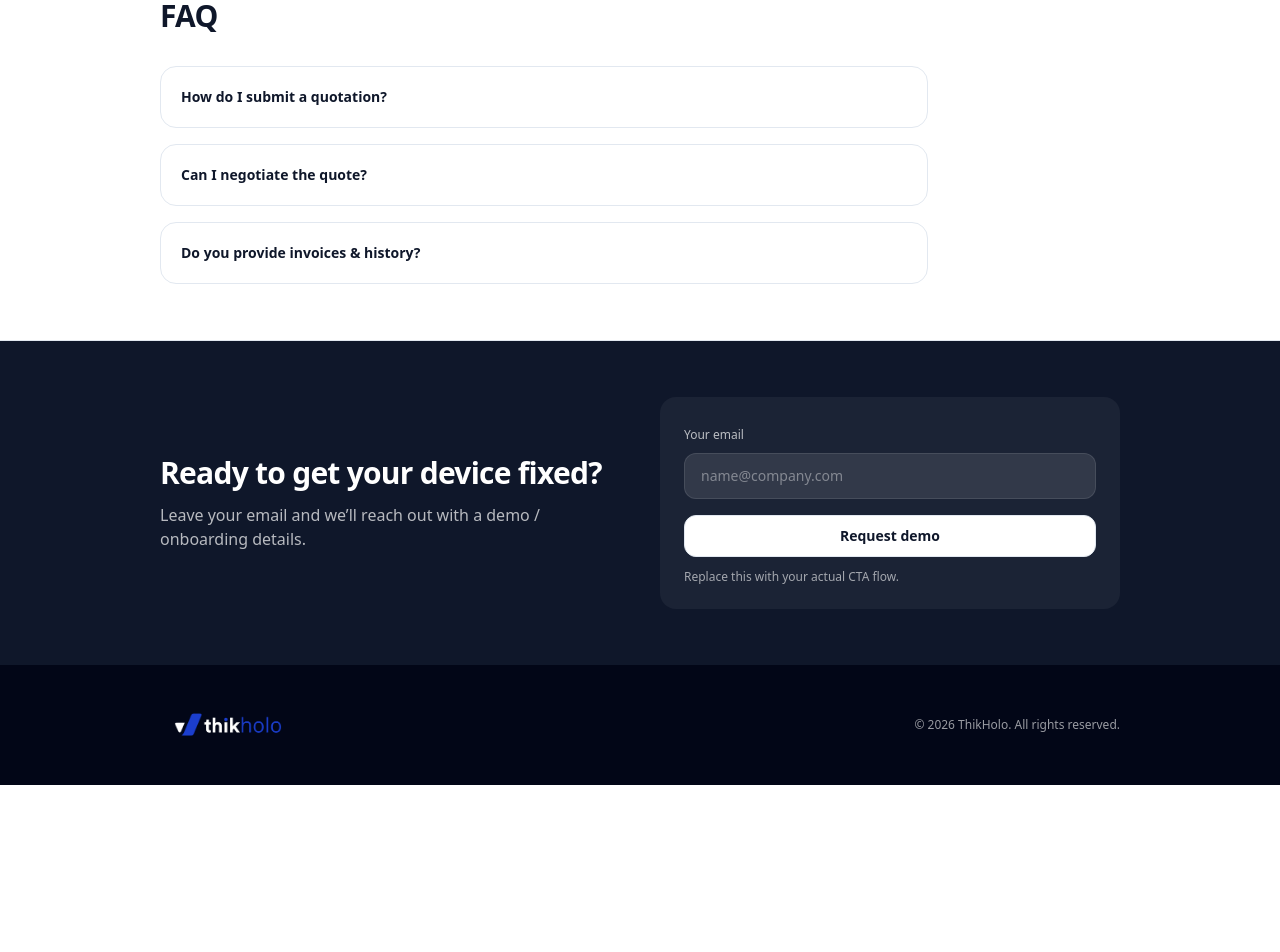
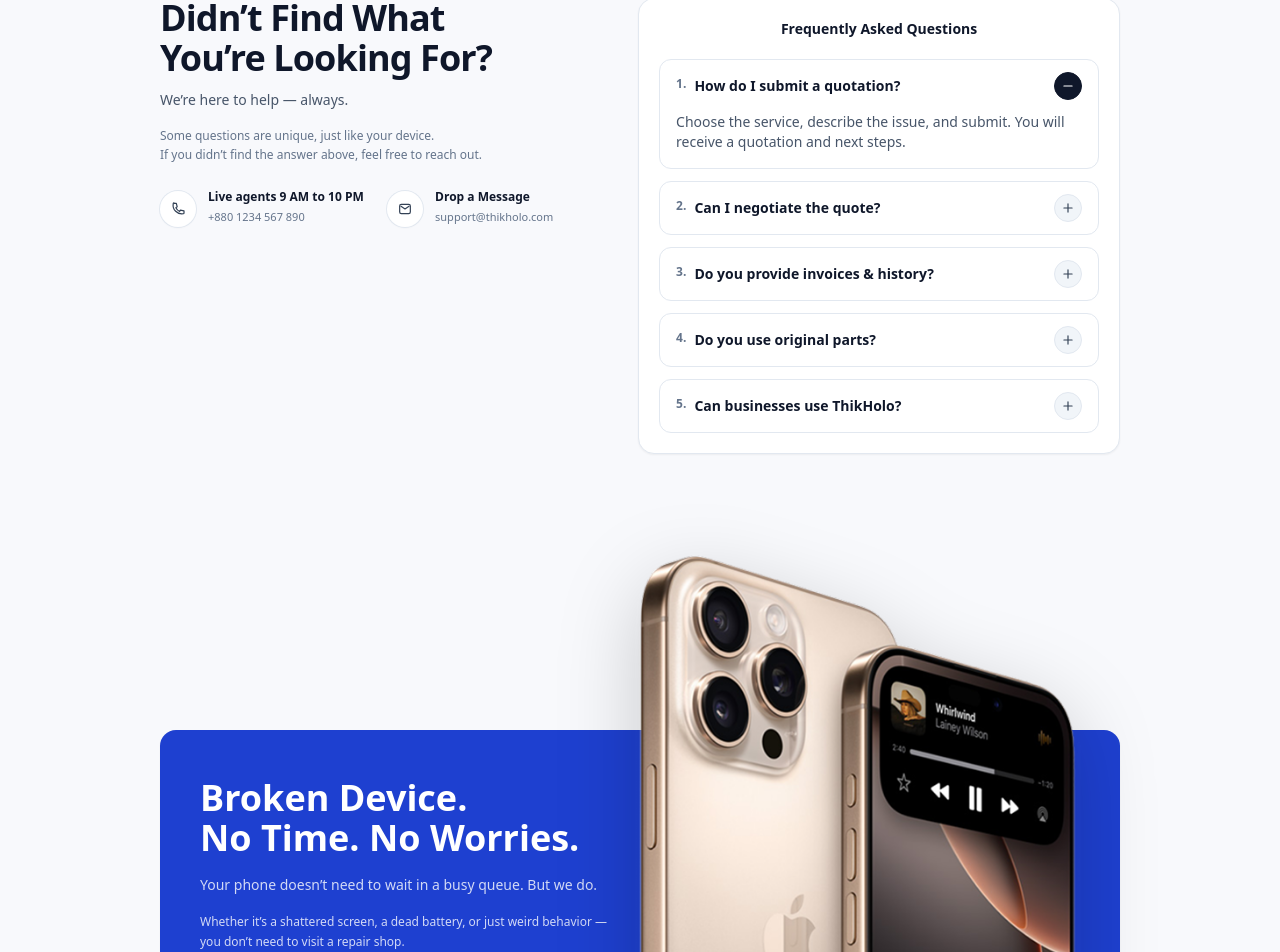
Before and after one commit to thikholo/thikholo_web, a React (Vite) app: page / in a window 1280 px wide. Shown: the part 4639-5591 px from the top of the page. Before the commit the page ends 5424 px from the top, so only its background shows below. Built offline with nearby package versions, Linux system fonts and the light colour scheme.

Commit message:
till faq done

```diff
--- a/src/sections/FAQ.jsx
+++ b/src/sections/FAQ.jsx
@@ -1,37 +1,282 @@
-import Container from '../components/Container.jsx'
+import { useState } from "react";
+import Container from "../components/Container.jsx";
+// If you want to use your Button component somewhere else, keep it.
+// import Button from "../components/Button.jsx";
+
+// 🔁 Change extension if needed (png/jpg/webp)
+import brokenDevice from "../assets/brokenDevice.png";
 
 const faqs = [
   {
-    q: 'How do I submit a quotation?',
-    a: 'Choose the service, describe the issue, and submit. You will receive a quotation and next steps.',
+    q: "How do I submit a quotation?",
+    a: "Choose the service, describe the issue, and submit. You will receive a quotation and next steps.",
   },
   {
-    q: 'Can I negotiate the quote?',
-    a: 'If negotiation is enabled for that service partner, you can counter-offer before confirming.',
+    q: "Can I negotiate the quote?",
+    a: "If negotiation is enabled for that service partner, you can counter-offer before confirming.",
   },
   {
-    q: 'Do you provide invoices & history?',
-    a: 'Yes — every job is tracked with invoice and service history for transparency.',
+    q: "Do you provide invoices & history?",
+    a: "Yes — every job is tracked with invoice and service history for transparency.",
   },
-]
+  {
+    q: "Do you use original parts?",
+    a: "We match you with verified partners. Part options (original/third-party) are shown clearly in the quote.",
+  },
+  {
+    q: "Can businesses use ThikHolo?",
+    a: "Yes. Teams can manage multiple devices with centralized tracking and reporting.",
+  },
+];
 
 export default function FAQ() {
+  const [openIdx, setOpenIdx] = useState(0);
+
   return (
-    <section id="faq" className="border-t border-slate-200 bg-white">
+    <section id="faq" className="border-t border-slate-200 bg-[#F8F9FC]">
+      {/* Top: Help + FAQ */}
       <Container className="py-14">
-        <h2 className="text-2xl font-semibold tracking-tight md:text-3xl">FAQ</h2>
+        <div className="grid items-start gap-10 lg:grid-cols-[1fr_1.1fr]">
+          {/* Left: Help card */}
+          <div>
+            <h2 className="text-3xl font-semibold tracking-tight text-slate-900 md:text-4xl">
+              Didn’t Find What
+              <br />
+              You’re Looking For?
+            </h2>
 
-        <div className="mt-8 grid gap-4 md:max-w-3xl">
-          {faqs.map((f) => (
-            <details key={f.q} className="group rounded-2xl border border-slate-200 p-5">
-              <summary className="cursor-pointer list-none text-sm font-semibold text-slate-900">
-                {f.q}
-              </summary>
-              <p className="mt-3 text-sm leading-relaxed text-slate-600">{f.a}</p>
-            </details>
-          ))}
+            <p className="mt-3 text-sm text-slate-600">We’re here to help — always.</p>
+
+            <p className="mt-4 max-w-sm text-xs leading-relaxed text-slate-500">
+              Some questions are unique, just like your device.
+              <br />
+              If you didn’t find the answer above, feel free to reach out.
+            </p>
+
+            <div className="mt-6 grid gap-4 sm:grid-cols-2">
+              {/* Live agents */}
+              <div className="flex items-start gap-3">
+                <span className="mt-0.5 inline-flex h-9 w-9 items-center justify-center rounded-full bg-white shadow-sm ring-1 ring-slate-200">
+                  <PhoneMiniIcon className="h-4 w-4 text-slate-700" />
+                </span>
+
+                <div>
+                  <div className="text-xs font-semibold text-slate-900">Live agents 9 AM to 10 PM</div>
+                  <div className="mt-1 text-[11px] text-slate-500">+880 1234 567 890</div>
+                </div>
+              </div>
+
+              {/* Drop a message */}
+              <div className="flex items-start gap-3">
+                <span className="mt-0.5 inline-flex h-9 w-9 items-center justify-center rounded-full bg-white shadow-sm ring-1 ring-slate-200">
+                  <MailMiniIcon className="h-4 w-4 text-slate-700" />
+                </span>
+
+                <div>
+                  <div className="text-xs font-semibold text-slate-900">Drop a Message</div>
+                  <div className="mt-1 text-[11px] text-slate-500">support@thikholo.com</div>
+                </div>
+              </div>
+            </div>
+
+            {/* ✅ Removed “Schedule a callback” button + helper text as requested */}
+          </div>
+
+          {/* Right: FAQ accordion */}
+          <div className="rounded-2xl border border-slate-200 bg-white p-5 shadow-sm">
+            <div className="text-sm font-semibold text-slate-900 text-center">
+              Frequently Asked Questions
+            </div>
+
+            <div className="mt-5 grid gap-3">
+              {faqs.map((f, idx) => {
+                const isOpen = openIdx === idx;
+
+                return (
+                  <div
+                    key={f.q}
+                    className={[
+                      "rounded-xl border transition",
+                      isOpen ? "border-slate-200 bg-white" : "border-slate-200 bg-white",
+                    ].join(" ")}
+                  >
+                    <button
+                      type="button"
+                      onClick={() => setOpenIdx((v) => (v === idx ? -1 : idx))}
+                      className="flex w-full items-center justify-between gap-4 px-4 py-3 text-left"
+                    >
+                      <div className="flex items-start gap-2">
+                        <span className="text-xs font-semibold text-slate-500">{idx + 1}.</span>
+                        <span className="text-xs font-semibold text-slate-900 sm:text-sm">
+                          {f.q}
+                        </span>
+                      </div>
+
+                      <span
+                        className={[
+                          "inline-flex h-7 w-7 items-center justify-center rounded-full border",
+                          isOpen
+                            ? "border-slate-900 bg-slate-900 text-white"
+                            : "border-slate-200 bg-slate-100 text-slate-700",
+                        ].join(" ")}
+                        aria-hidden="true"
+                      >
+                        {isOpen ? <MinusIcon className="h-3.5 w-3.5" /> : <PlusIcon className="h-3.5 w-3.5" />}
+                      </span>
+                    </button>
+
+                    {isOpen ? (
+                      <div className="px-4 pb-4">
+                        <p className="text-xs leading-relaxed text-slate-600 sm:text-sm">{f.a}</p>
+                      </div>
+                    ) : null}
+                  </div>
+                );
+              })}
+            </div>
+          </div>
         </div>
       </Container>
+
+{/* Bottom: Broken Device promo */}
+<Container   className="
+    pb-14
+    pt-20
+    sm:pt-24
+    md:pt-28
+    lg:pt-40
+    xl:pt-[220px]
+    2xl:pt-[260px]
+  ">
+  <div className="relative overflow-visible rounded-2xl bg-[#1E40D0] shadow-sm">
+    {/* inner padding area */}
+    <div className="grid gap-8 px-8 py-10 md:grid-cols-2 md:px-10 md:py-12">
+      {/* Left content */}
+      <div className="max-w-lg">
+        <h3 className="text-3xl font-semibold leading-tight text-white md:text-4xl">
+          Broken Device.
+          <br />
+          No Time. No Worries.
+        </h3>
+
+        <p className="mt-4 text-sm leading-relaxed text-white/80">
+          Your phone doesn’t need to wait in a busy queue. But we do.
+        </p>
+
+        <p className="mt-4 text-xs leading-relaxed text-white/80">
+          Whether it’s a shattered screen, a dead battery, or just weird behavior — you don’t need
+          to visit a repair shop.
+        </p>
+
+        <button
+          type="button"
+          className="mt-6 inline-flex items-center gap-2 rounded-lg bg-[#F6FF7A] px-5 py-2.5 text-sm font-semibold text-slate-900 shadow-sm hover:opacity-95"
+        >
+          Get My Device Fixed Now
+          <SendIcon className="h-4 w-4" />
+        </button>
+
+        <div className="mt-3 text-xs text-white/75">You call. We’ll fix it.</div>
+      </div>
+
+      {/* right spacer */}
+      <div className="hidden md:block" />
+    </div>
+
+    {/* ✅ Hovering phone (md+) */}
+    <img
+      src={brokenDevice}
+      alt="Broken device"
+      className="pointer-events-none hidden md:block absolute right-0 bottom-0
+                 h-[360px] lg:h-[520px] xl:h-[620px]
+                 -translate-y-0 lg:-translate-y-0 xl:-translate-y-0
+                 drop-shadow-[0_24px_40px_rgba(0,0,0,0.20)]
+                 object-contain"
+    />
+
+    {/* ✅ Mobile version (stacked, still slightly floating) */}
+    <div className="md:hidden px-6 pb-0">
+      <img
+        src={brokenDevice}
+        alt="Broken device"
+        className="mx-auto w-full max-w-[420px]
+                   -mt-6 drop-shadow-[0_20px_30px_rgba(0,0,0,0.18)]
+                   object-contain"
+      />
+    </div>
+  </div>
+</Container>
+
     </section>
-  )
+  );
 }
+
+/* --- Small icons --- */
+function PhoneMiniIcon({ className = "" }) {
+  return (
+    <svg className={className} viewBox="0 0 24 24" fill="none">
+      <path
+        d="M6.5 3.5h3l1.3 5.2-2 1.3c1.2 2.5 3.1 4.4 5.6 5.6l1.3-2 5.3 1.3v3c0 .6-.4 1.1-1 1.2-9.1 1.4-16.6-6.1-15.2-15.2.1-.6.6-1 1.2-1Z"
+        stroke="currentColor"
+        strokeWidth="1.8"
+        strokeLinejoin="round"
+      />
+    </svg>
+  );
+}
+
+function MailMiniIcon({ className = "" }) {
+  return (
+    <svg className={className} viewBox="0 0 24 24" fill="none">
+      <path
+        d="M4 7.5A2.5 2.5 0 0 1 6.5 5h11A2.5 2.5 0 0 1 20 7.5v9A2.5 2.5 0 0 1 17.5 19h-11A2.5 2.5 0 0 1 4 16.5v-9Z"
+        stroke="currentColor"
+        strokeWidth="1.8"
+      />
+      <path
+        d="M6 8l6 4 6-4"
+        stroke="currentColor"
+        strokeWidth="1.8"
+        strokeLinecap="round"
+        strokeLinejoin="round"
+      />
+    </svg>
+  );
+}
+
+function PlusIcon({ className = "" }) {
+  return (
+    <svg className={className} viewBox="0 0 24 24" fill="none">
+      <path d="M12 5v14" stroke="currentColor" strokeWidth="2" strokeLinecap="round" />
+      <path d="M5 12h14" stroke="currentColor" strokeWidth="2" strokeLinecap="round" />
+    </svg>
+  );
+}
+
+function MinusIcon({ className = "" }) {
+  return (
+    <svg className={className} viewBox="0 0 24 24" fill="none">
+      <path d="M5 12h14" stroke="currentColor" strokeWidth="2" strokeLinecap="round" />
+    </svg>
+  );
+}
+
+function SendIcon({ className = "" }) {
+  // “send message” style icon
+  return (
+    <svg className={className} viewBox="0 0 24 24" fill="none">
+      <path
+        d="M21 3 10 14"
+        stroke="currentColor"
+        strokeWidth="2"
+        strokeLinecap="round"
+      />
+      <path
+        d="M21 3 14 21l-4-7-7-4L21 3Z"
+        stroke="currentColor"
+        strokeWidth="2"
+        strokeLinejoin="round"
+      />
+    </svg>
+  );
+}
```
Also changed, not shown: src/assets/brokenDevice.png (added).
